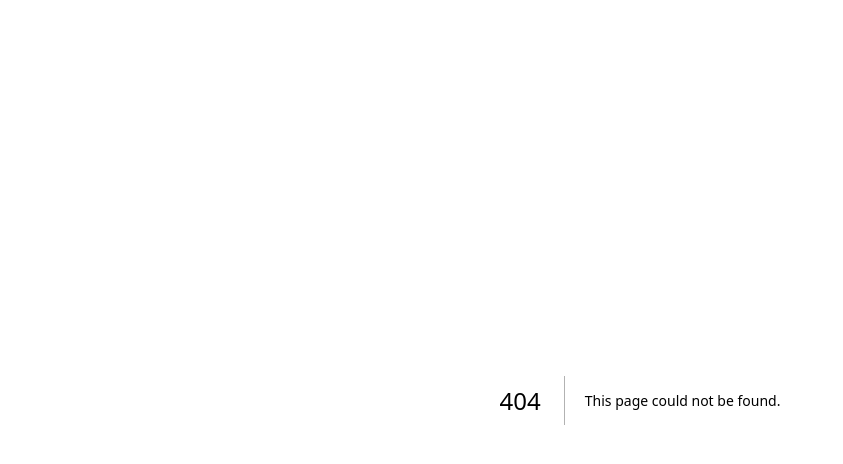
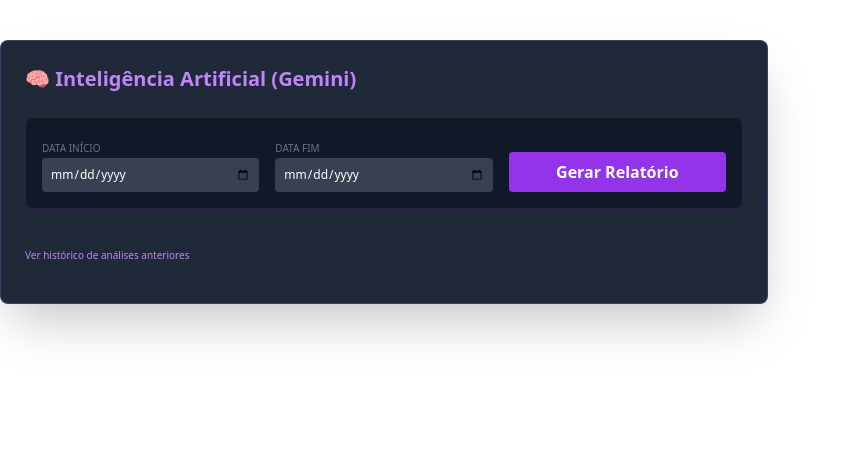
Before and after one commit to Saraingridsousa/Daylist_WebApp, a Next.js app: page /test-api/relatorio-ia in a window 1280 px wide. Before the commit this address had no page. Shown: the top 464 px of the page, without its empty margins (0-843 px from the left). Built offline with nearby package versions, Linux system fonts and the light colour scheme.

Commit message:
faz arquivo do relatorio ia e página de teste

```diff
--- /dev/null
+++ b/api/relatorioIA.ts
@@ -0,0 +1,13 @@
+import api from './api';
+import { RelatorioIA } from './types';
+
+export const relatorioIAApi = {
+    gerarRelatorio: (usuarioId: number, dataInicio: string, dataFim: string) =>
+        api.post<RelatorioIA>('/relatorios-ia', {
+            usuarioId,
+            dataInicio,
+            dataFim
+        }),
+    listarPorUsuario: (usuarioId: number) =>
+        api.get<RelatorioIA[]>(`/relatorios-ia/usuario/${usuarioId}`)
+};
--- a/app/test-api/habito/page.tsx
+++ b/app/test-api/habito/page.tsx
@@ -44,7 +44,7 @@ export default function TestApiHabito() {
   // Carregar ao iniciar
   useEffect(() => {
     buscarDadosCompletos();
-  }, []);
+  });
 
   // Helper para encontrar o progresso de um hábito específico na lista de hoje
   const obterProgresso = (habitoId: number) => {
--- /dev/null
+++ b/app/test-api/relatorio-ia/page.tsx
@@ -0,0 +1,93 @@
+"use client";
+
+import { useState } from "react";
+import { relatorioIAApi } from "@/api/relatorioIA";
+import { RelatorioIA } from "@/api/types";
+import Markdown from 'react-markdown'
+
+export default function TestApiRelatorioIA() {
+  const [usuarioId, setUsuarioId] = useState("1");
+  const [datas, setDatas] = useState({ inicio: "", fim: "" });
+  const [relatorio, setRelatorio] = useState<RelatorioIA | null>(null);
+  const [historico, setHistorico] = useState<RelatorioIA[]>([]);
+  const [loading, setLoading] = useState(false);
+
+  const solicitarAnalise = async () => {
+    if (!datas.inicio || !datas.fim) return alert("Selecione o período!");
+    setLoading(true);
+    try {
+      const res = await relatorioIAApi.gerarRelatorio(parseInt(usuarioId), datas.inicio, datas.fim);
+      setRelatorio(res.data);
+    } catch (err: any) {
+      alert("Erro na IA: " + (err.response?.data?.message || err.message));
+    } finally {
+      setLoading(false);
+    }
+  };
+
+  const buscarHistorico = async () => {
+    try {
+      const res = await relatorioIAApi.listarPorUsuario(parseInt(usuarioId));
+      setHistorico(res.data);
+    } catch (err) {
+      alert("Erro ao buscar histórico");
+    }
+  };
+
+  return (
+    <div className="p-6 border border-purple-500/30 rounded-lg bg-gray-800 mt-10 w-full max-w-3xl text-white font-sans shadow-2xl">
+      <h2 className="text-xl font-bold text-purple-400 mb-6 flex items-center gap-2">
+        🧠 Inteligência Artificial (Gemini)
+      </h2>
+
+      {/* Configuração do Período */}
+      <div className="grid grid-cols-1 md:grid-cols-3 gap-4 mb-8 bg-gray-900 p-4 rounded-lg border border-purple-900/50">
+        <div>
+          <label className="text-[10px] text-gray-500 uppercase">Data Início</label>
+          <input type="date" className="w-full bg-gray-700 p-2 rounded text-xs" onChange={(e) => setDatas({...datas, inicio: e.target.value})} />
+        </div>
+        <div>
+          <label className="text-[10px] text-gray-500 uppercase">Data Fim</label>
+          <input type="date" className="w-full bg-gray-700 p-2 rounded text-xs" onChange={(e) => setDatas({...datas, fim: e.target.value})} />
+        </div>
+        <button
+          onClick={solicitarAnalise}
+          disabled={loading}
+          className="bg-purple-600 hover:bg-purple-500 rounded font-bold self-end py-2 transition-all disabled:opacity-50"
+        >
+          {loading ? "Processando..." : "Gerar Relatório"}
+        </button>
+      </div>
+
+      {/* Resultado da IA */}
+      {relatorio && (
+        <div className="mb-8 animate-in fade-in slide-in-from-bottom-4 duration-500">
+          <h3 className="text-sm font-bold text-purple-300 mb-2">Última Análise Gerada:</h3>
+          <div className="bg-black/40 p-6 rounded-xl border border-purple-500/20 leading-relaxed text-gray-200">
+            <div className="prose prose-invert prose-sm">
+                <Markdown>{relatorio.textoAnalise}</Markdown>
+            </div>
+            <div className="mt-4 pt-4 border-t border-purple-500/10 text-[10px] text-gray-500 flex justify-between">
+                <span>Período: {relatorio.dataInicio} até {relatorio.dataFim}</span>
+                <span>ID Relatório: {relatorio.id}</span>
+            </div>
+          </div>
+        </div>
+      )}
+
+      {/* Histórico Simples */}
+      <button onClick={buscarHistorico} className="text-[10px] text-purple-400 hover:underline mb-4">
+        Ver histórico de análises anteriores
+      </button>
+
+      <div className="space-y-2">
+        {historico.map(h => (
+          <div key={h.id} className="text-[10px] bg-gray-700/30 p-2 rounded flex justify-between">
+            <span>Relatório de {h.dataGeracao}</span>
+            <button className="text-blue-400">Ver</button>
+          </div>
+        ))}
+      </div>
+    </div>
+  );
+}
--- a/package.json
+++ b/package.json
@@ -12,7 +12,8 @@
     "axios": "^1.13.2",
     "next": "14.2.20",
     "react": "^18.3.1",
-    "react-dom": "^18.3.1"
+    "react-dom": "^18.3.1",
+    "react-markdown": "^10.1.0"
   },
   "devDependencies": {
     "@types/node": "^20",
```
Also changed, not shown: 1 other file (tests, documents, lock files or other folders).
